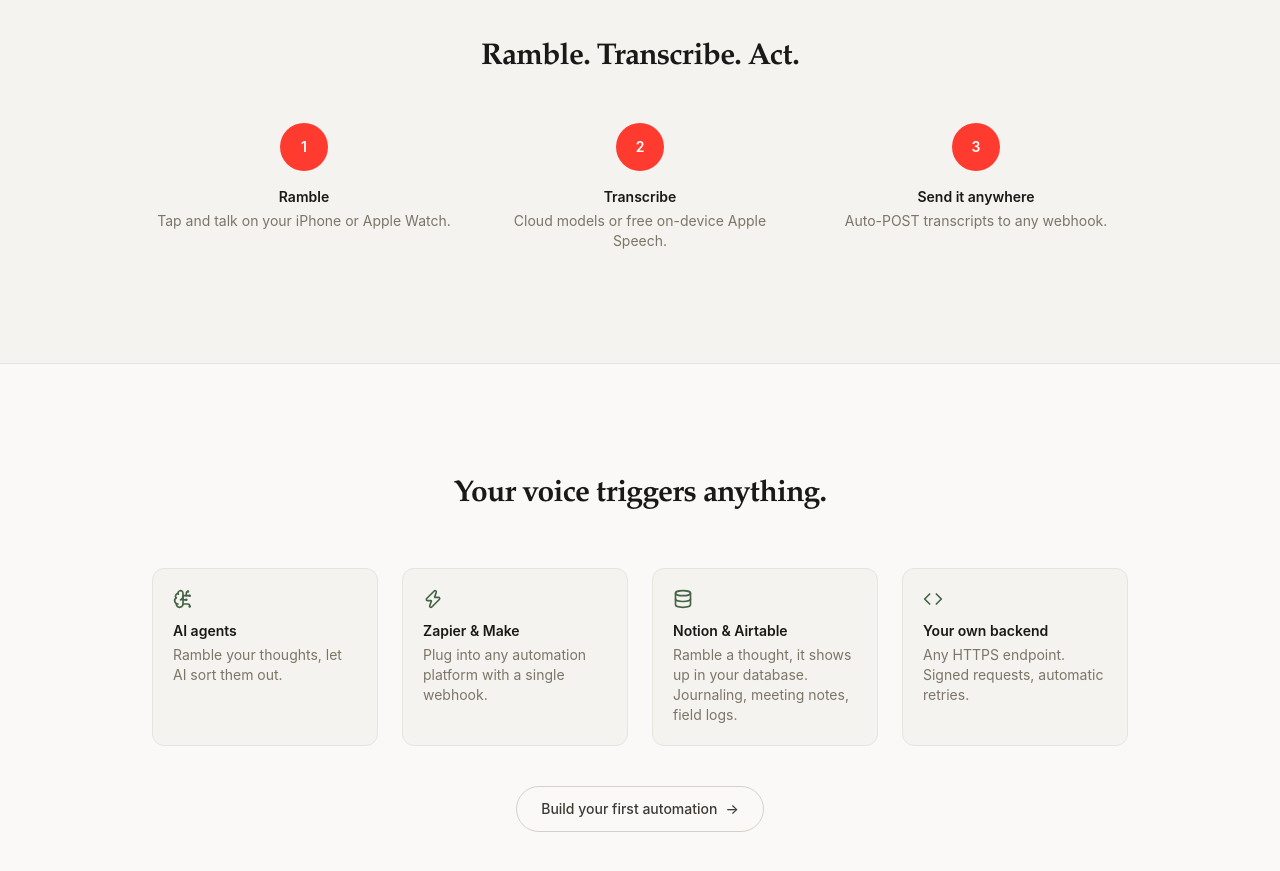
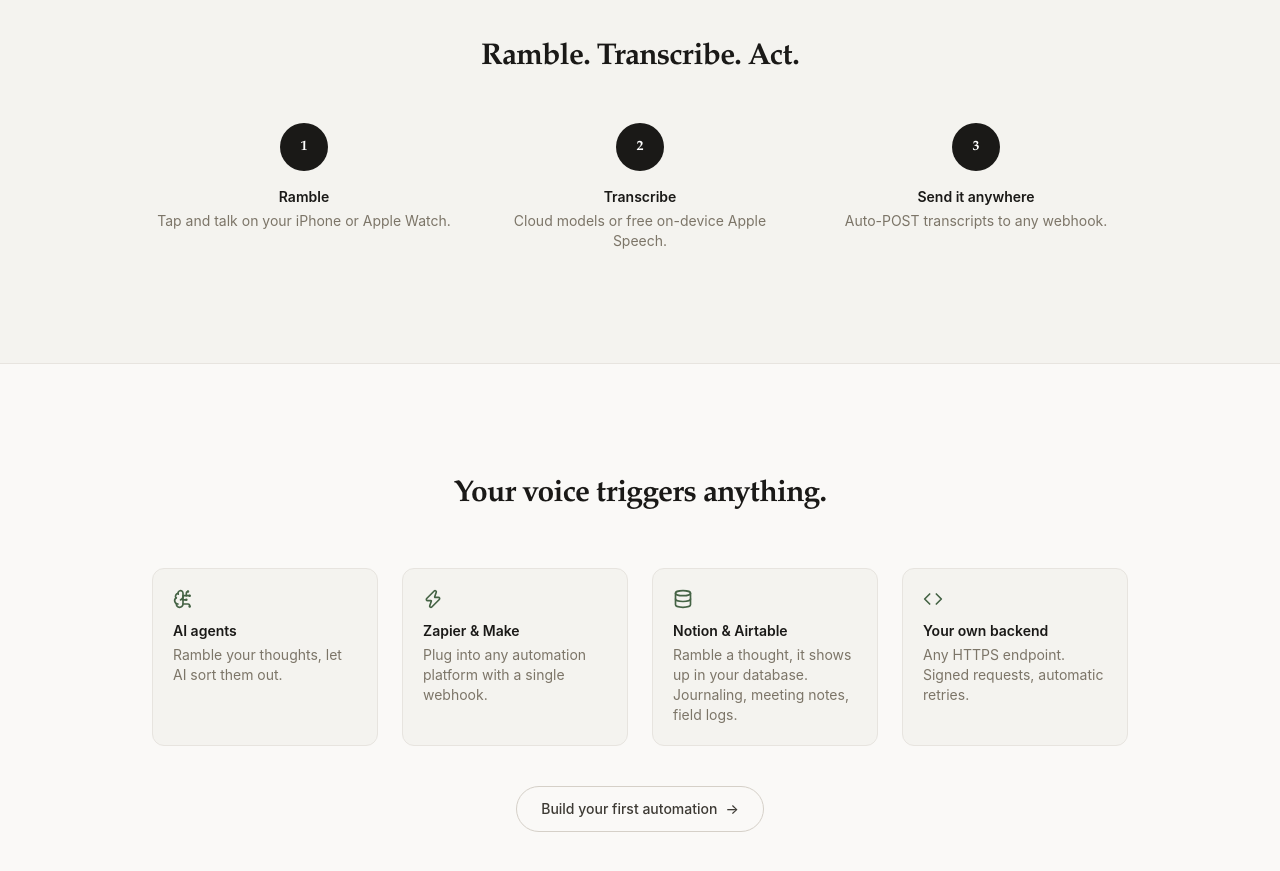
Before and after one commit to Jpoliachik/ramble-ios, a Next.js app in the folder website/: page / in a window 1280 px wide. Shown: the part 1040-1911 px from the top of the page. Built offline with nearby package versions, Linux system fonts and the light colour scheme.

Commit message:
docs tweaks

```diff
--- a/website/src/app/docs/page.tsx
+++ b/website/src/app/docs/page.tsx
@@ -12,7 +12,7 @@
 function StepHeader({ id, step, children }: { id: string; step: number; children: string }) {
   return (
     <div id={id} className="scroll-mt-8 flex items-center gap-4">
-      <span className="flex h-10 w-10 shrink-0 items-center justify-center rounded-full bg-stone-900 text-base font-semibold text-white">
+      <span className="flex h-10 w-10 shrink-0 items-center justify-center rounded-full bg-stone-900 font-serif text-base font-semibold text-white">
         {step}
       </span>
       <h2 className="font-serif text-xl font-semibold text-stone-900">{children}</h2>
--- a/website/src/app/page.tsx
+++ b/website/src/app/page.tsx
@@ -90,21 +90,21 @@
           </h2>
           <div className="mt-12 grid gap-8 sm:grid-cols-3">
             <div className="text-center">
-              <div className="mx-auto flex h-12 w-12 items-center justify-center rounded-full bg-red-500 text-white text-sm font-semibold">
+              <div className="mx-auto flex h-12 w-12 items-center justify-center rounded-full bg-stone-900 font-serif text-white text-sm font-semibold">
                 1
               </div>
               <h3 className="mt-4 text-sm font-semibold text-stone-900">Ramble</h3>
               <p className="mt-1 text-sm text-stone-500">Tap and talk on your iPhone or Apple Watch.</p>
             </div>
             <div className="text-center">
-              <div className="mx-auto flex h-12 w-12 items-center justify-center rounded-full bg-red-500 text-white text-sm font-semibold">
+              <div className="mx-auto flex h-12 w-12 items-center justify-center rounded-full bg-stone-900 font-serif text-white text-sm font-semibold">
                 2
               </div>
               <h3 className="mt-4 text-sm font-semibold text-stone-900">Transcribe</h3>
               <p className="mt-1 text-sm text-stone-500">Cloud models or free on-device Apple Speech.</p>
             </div>
             <div className="text-center">
-              <div className="mx-auto flex h-12 w-12 items-center justify-center rounded-full bg-red-500 text-white text-sm font-semibold">
+              <div className="mx-auto flex h-12 w-12 items-center justify-center rounded-full bg-stone-900 font-serif text-white text-sm font-semibold">
                 3
               </div>
               <h3 className="mt-4 text-sm font-semibold text-stone-900">Send it anywhere</h3>
```
